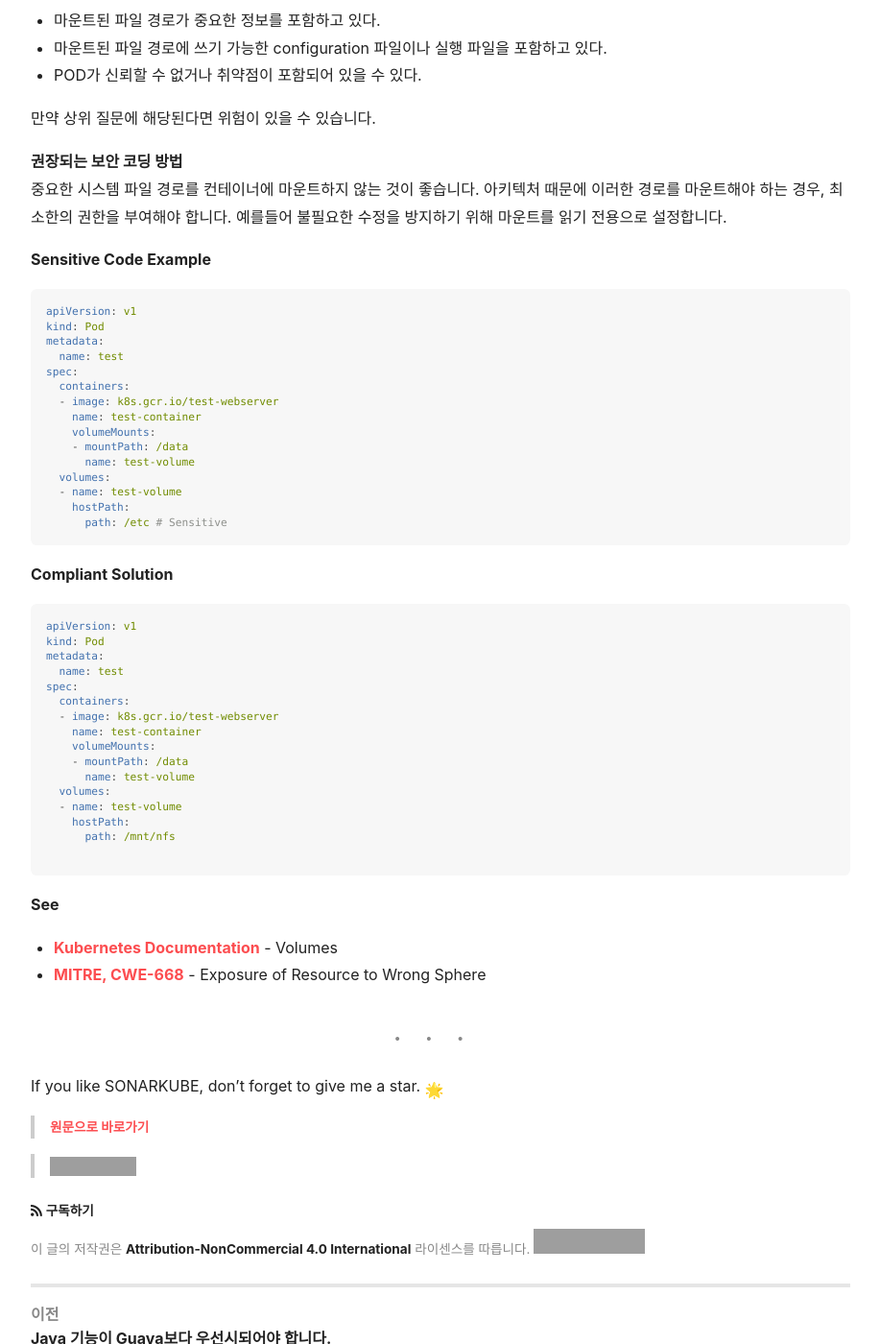
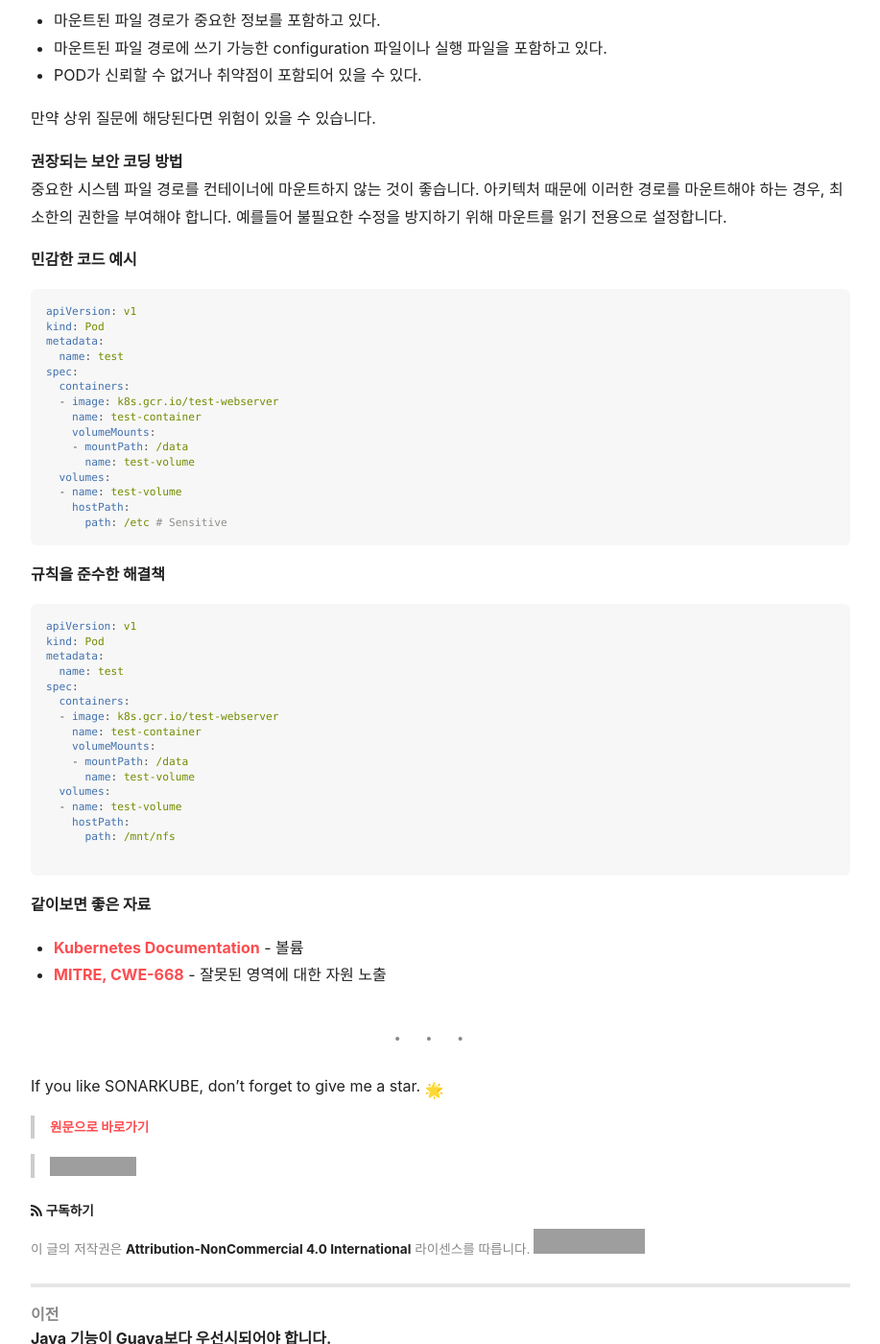
Before and after one commit to kantabile/sonarkube, a Jekyll site: the page built from _posts/2023-01-03-RSPEC-6433.md, in a window 1280 px wide and 1400 px high, scrolled down 542 px. Shown: the whole window at 96% size, without its empty margins (71-988 px from the left). Built offline with Jekyll 4.4.1, drawn with Linux system fonts in a browser that asks for light colours; nearby versions of some CDN libraries; emoji names are drawn with the system emoji font; grey boxes are pictures that could not be loaded.

Commit message:
피드백 적용

````diff
--- a/_posts/2023-01-03-RSPEC-6433.md
+++ b/_posts/2023-01-03-RSPEC-6433.md
@@ -19,7 +19,7 @@ tags:
 **권장되는 보안 코딩 방법**
 중요한 시스템 파일 경로를 컨테이너에 마운트하지 않는 것이 좋습니다. 아키텍처 때문에 이러한 경로를 마운트해야 하는 경우, 최소한의 권한을 부여해야 합니다. 예를들어 불필요한 수정을 방지하기 위해 마운트를 읽기 전용으로 설정합니다.
 
-**Sensitive Code Example**
+**민감한 코드 예시**
 ```yaml
 apiVersion: v1
 kind: Pod
@@ -37,7 +37,7 @@ spec:
     hostPath:
       path: /etc # Sensitive
 ```
-**Compliant Solution**
+**규칙을 준수한 해결책**
 ```yaml
 apiVersion: v1
 kind: Pod
@@ -56,9 +56,9 @@ spec:
       path: /mnt/nfs
 
 ```
-**See**
-- [Kubernetes Documentation](https://kubernetes.io/docs/concepts/storage/volumes/#hostpath) - Volumes
-- [MITRE, CWE-668](https://cwe.mitre.org/data/definitions/284.html) - Exposure of Resource to Wrong Sphere
+**같이보면 좋은 자료**
+- [Kubernetes Documentation](https://kubernetes.io/docs/concepts/storage/volumes/#hostpath) - 볼륨
+- [MITRE, CWE-668](https://cwe.mitre.org/data/definitions/284.html) - 잘못된 영역에 대한 자원 노출
 
 ---
 
````
